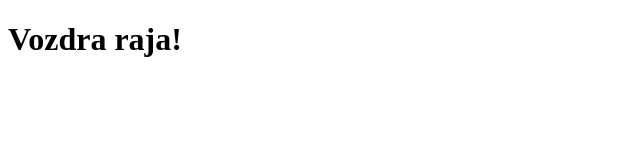
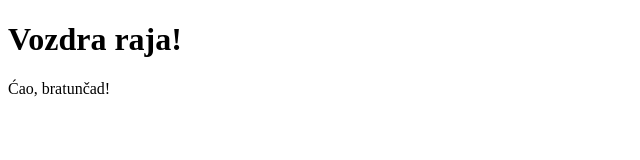
Before and after one commit to JugoslavPerunov/GITara, a plain HTML site: page index.html in a window 1280 px wide. Shown: the whole page, without its empty margins (0-640 px from the left). Drawn offline with Linux system fonts and the light colour scheme.

Commit message:
Update index.html

```diff
--- a/index.html
+++ b/index.html
@@ -6,5 +6,6 @@
 </head>
 <body>
     <h1>Vozdra raja!</h1>
+    <p>Ćao, bratunčad!</p>
 </body>
 </html>
```
